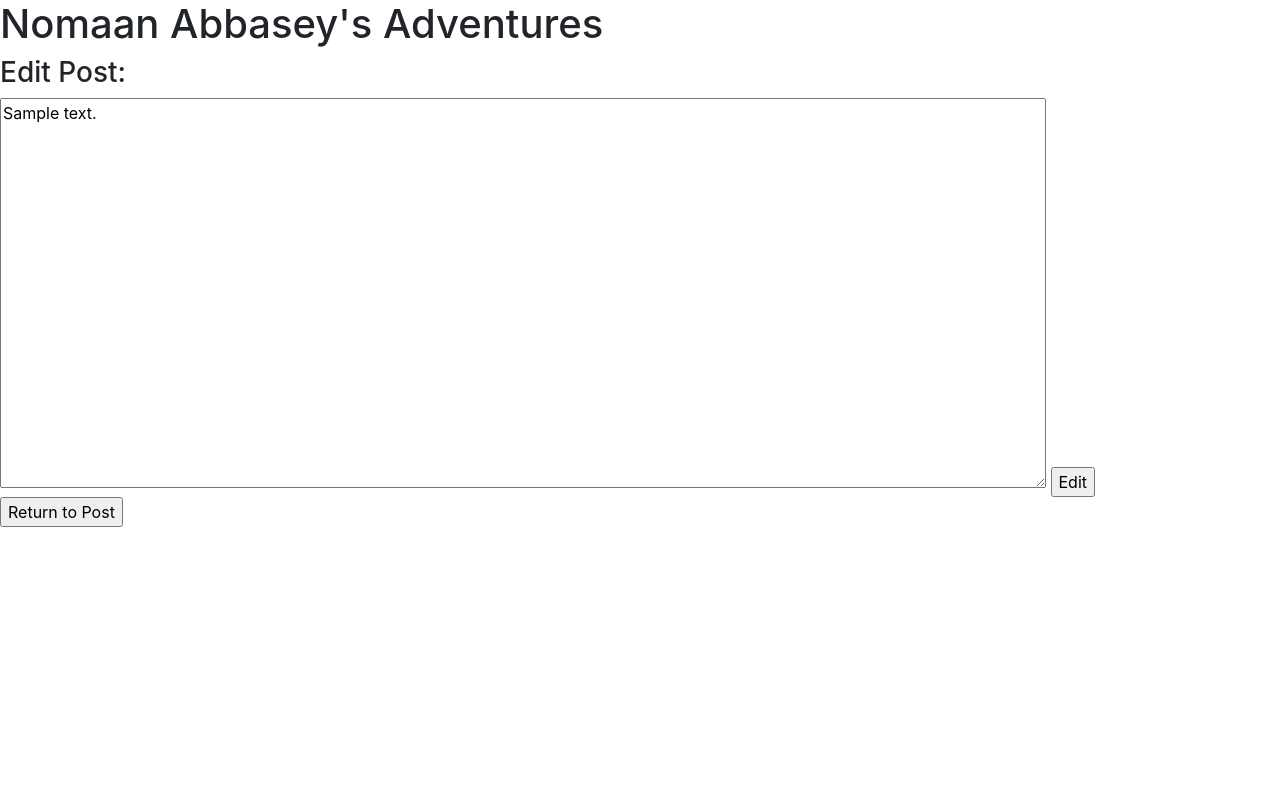
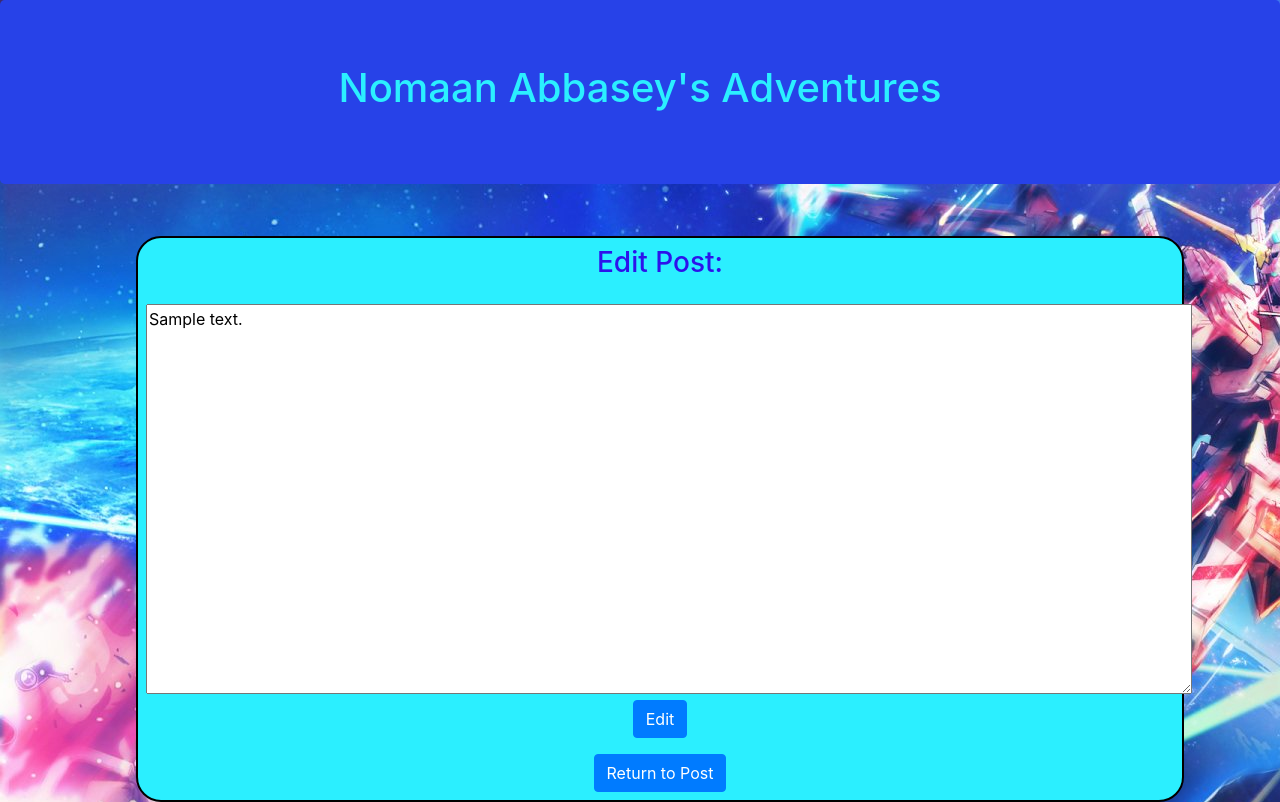
Before and after one commit to NomaanAbbasey/NomaanAbbaseyBlog, a Django app: page /blog/1/edit in a window 1280 px wide. Before the commit the page ends 527 px from the top, so only its background shows below. Run offline with Django 3.2, Linux system fonts and the light colour scheme; tables that the repository leaves empty hold one stand-in row (values such as "Sample post"); some libraries are stand-ins or nearby versions.

Commit message:
finished editing view design

```diff
--- a/templates/blog/edit.html
+++ b/templates/blog/edit.html
@@ -1,3 +1,4 @@
+{% load static from staticfiles %}
 <!DOCTYPE html>
 <html lang="en">
 <head>
@@ -6,17 +7,25 @@
         <link rel="stylesheet" href="https://stackpath.bootstrapcdn.com/bootstrap/4.3.1/css/bootstrap.min.css" integrity="sha384-ggOyR0iXCbMQv3Xipma34MD+dH/1fQ784/j6cY/iJTQUOhcWr7x9JvoRxT2MZw1T" crossorigin="anonymous">
 <script src="https://stackpath.bootstrapcdn.com/bootstrap/4.3.1/js/bootstrap.min.js" integrity="sha384-JjSmVgyd0p3pXB1rRibZUAYoIIy6OrQ6VrjIEaFf/nJGzIxFDsf4x0xIM+B07jRM" crossorigin="anonymous"></script>
 </head>
-<body>
-<h1>Nomaan Abbasey's Adventures</h1>
-<h3>Edit Post: </h3>
-    <form action="{% url 'blog:completeEdit' post.id%}" method="post">
+<body style="background-image: url({% static 'gundam.jpg' %})">
+<div class="jumbotron" style="background-color: #2742E8">
+    <h1 style="text-align: center; color: #2BEFFF">Nomaan Abbasey's Adventures</h1>
+</div>
+<div class="nav" style="text-align: center; align-items: center;">
+    <ul style="list-style: none; width: 85%; margin: auto">
+         <li class="d-flex flex-column" style ="border: 2px solid black; border-radius: 25px; margin-top: 20px; background-color: #2BEFFF ">
+    <h3 class="p-2" style="color: #2D13EB">Edit Post: </h3>
+             <form class="p-2" action="{% url 'blog:completeEdit' post.id%}" method="post">
     {% csrf_token %}
-<textarea name="description" rows="16" cols="100">{{ post.description }}</textarea>
-        <input type="submit" value="Edit">
+<textarea  name="description" rows="16" cols="100">{{ post.description }}</textarea>
+        <input class="btn btn-primary" type="submit" value="Edit">
     </form>
-<form action="{% url 'blog:detail' post.id%}">
+<form class="p-2" action="{% url 'blog:detail' post.id%}">
     {% csrf_token %}
-    <input type="submit" value="Return to Post">
+    <input class="btn btn-primary" type="submit" value="Return to Post">
 </form>
+         </li>
+    </ul>
+</div>
 </body>
 </html>
```
